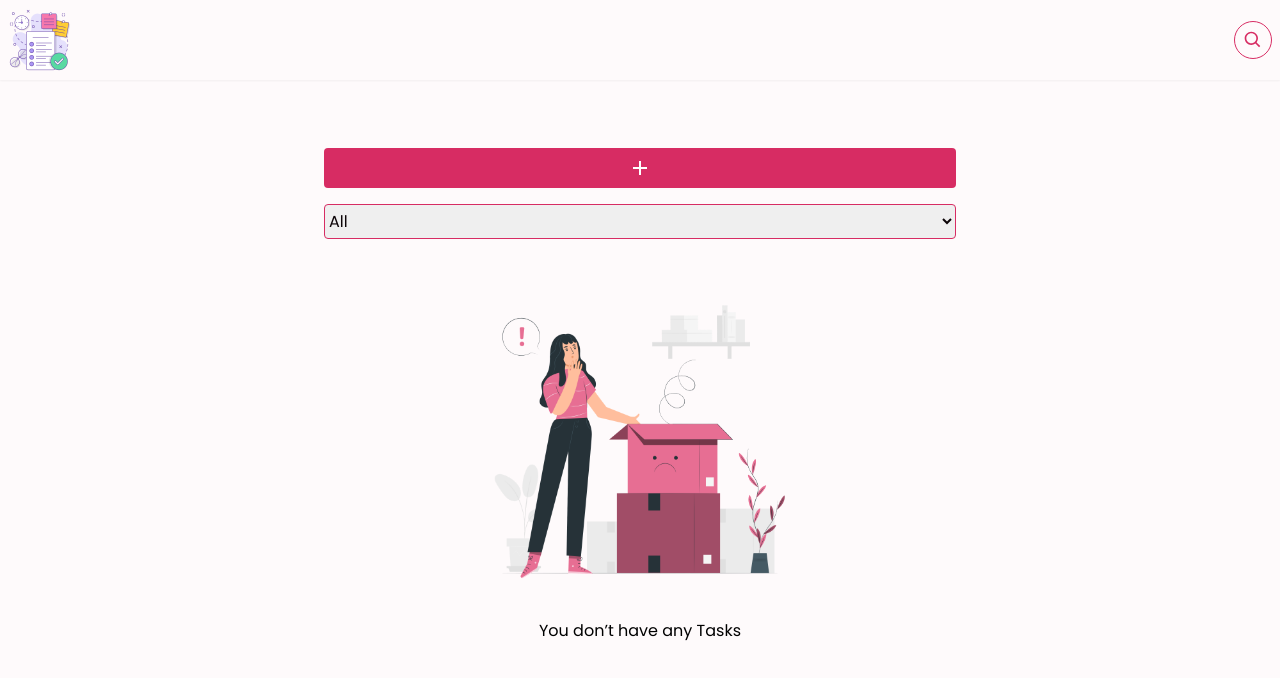
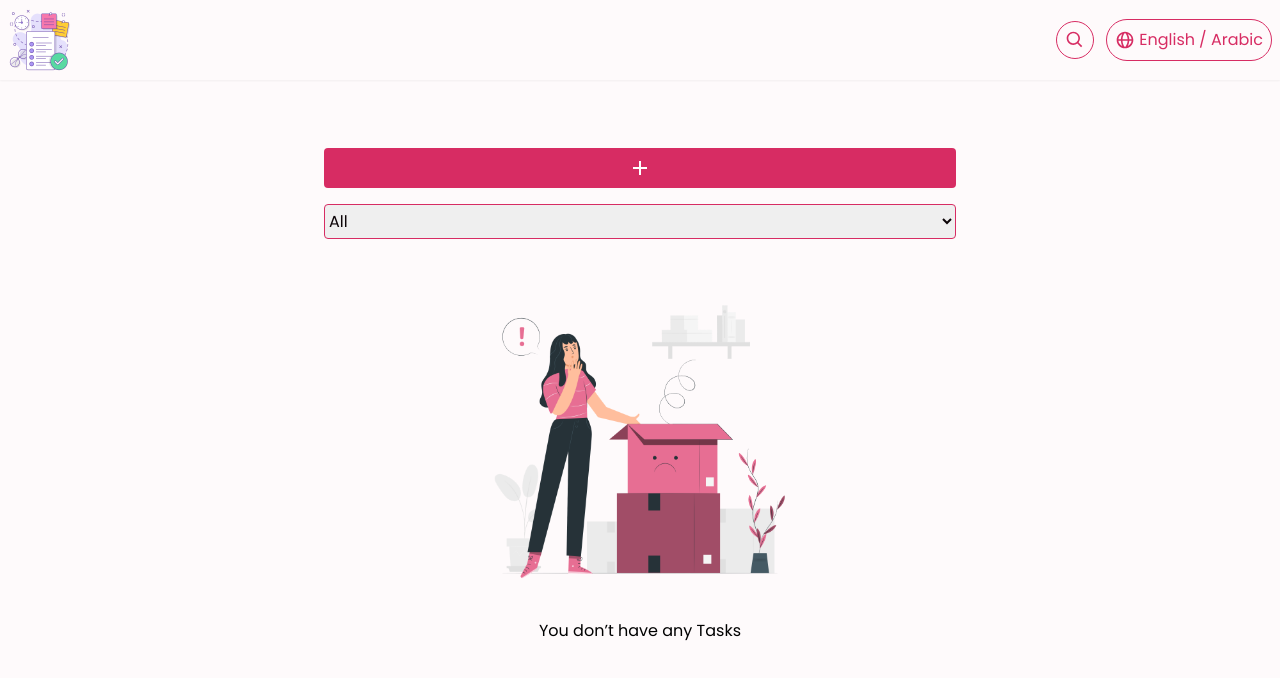
Before and after one commit to alaashalaby/todo-app, a React (Vite) app: page / in a window 1280 px wide. Shown: the top 678 px of the page. Built offline with nearby package versions, Linux system fonts and the light colour scheme.

Commit message:
Add ChangeLangButtons component to Navbar & Add className flex to nav item

```diff
--- a/src/components/Navbar.tsx
+++ b/src/components/Navbar.tsx
@@ -2,6 +2,7 @@ import { BiSearch, BiX } from "react-icons/bi";
 import logo from "../assets/logo.png";
 import SearchBar from "./SearchBar";
 import { useState } from "react";
+import ChangeLangButtons from "./ChangeLangButtons";
 const Navbar = () => {
   const [isSearchBarVisible, setIsSearchBarVisible] = useState(false);
   const handleToggleSearchBar = () => {
@@ -11,13 +12,14 @@ const Navbar = () => {
     <header className="fixed top-0 left-0 z-50 shadow-md md:shadow-sm w-full">
       <div className="container mx-auto flex justify-between items-center p-2 relative">
         <img src={logo} alt="todo logo" className="w-16" />
-        <nav>
+        <nav className="flex gap-3 items-center">
           <button
             onClick={handleToggleSearchBar}
             className="text-xl text-[#D72C63] border border-[#D72C63] p-2 rounded-full transition-all duration-[0.3s] ease-in-out hover:bg-[#D72C63] hover:text-white"
           >
             {isSearchBarVisible ? <BiX /> : <BiSearch />}
           </button>
+          <ChangeLangButtons/>
           {isSearchBarVisible && <SearchBar />}
         </nav>
       </div>
```
